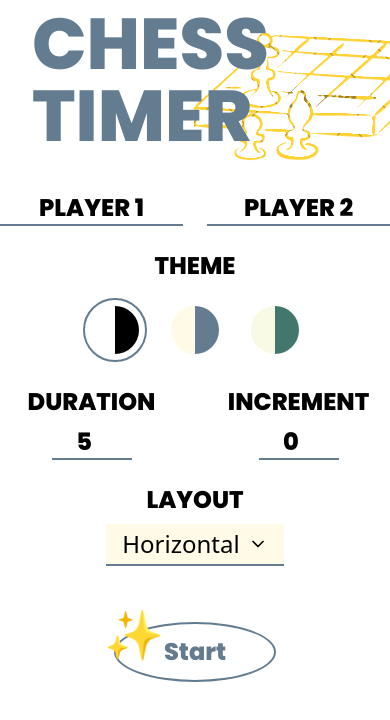
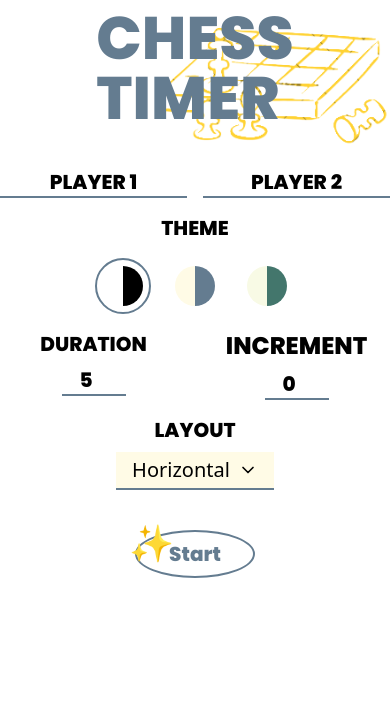
Before and after one commit to Janhvibabani/Chess-Timer, a Next.js app: page / in a window 390 px wide. Shown: the top 720 px of the page. Built offline with nearby package versions, Linux system fonts and the light colour scheme.

Commit message:
Improve responsive design and styling across app

```diff
--- a/app/components/CustomDropdown.tsx
+++ b/app/components/CustomDropdown.tsx
@@ -36,7 +36,7 @@ const CustomDropdown: React.FC<CustomDropdownProps> = ({ layout, setLayout }) =>
   return (
     <div className="relative" ref={dropdownRef}>
       <button
-        className="dropdown-button text-black text-2xl text-center font-sans bg-[#FFFBE6] border-b-2 border-[#647C90] focus:outline-none px-4 py-1 cursor-pointer flex items-center z-10"
+        className="dropdown-button text-black text-xl md:text-2xl text-center font-sans bg-[#FFFBE6] border-b-2 border-[#647C90] focus:outline-none px-4 py-1 cursor-pointer flex items-center z-10"
         onClick={toggleDropdown}
       >
         {layout === 'horizontal' ? 'Horizontal' : 'Vertical'}
--- a/app/globals.css
+++ b/app/globals.css
@@ -1,7 +1,6 @@
 @tailwind base;
 @tailwind components;
 @tailwind utilities;
-
 
 @font-face {
   font-family: 'CustomFont';
@@ -11,11 +10,18 @@
 html, body {
   overflow: hidden;
   height: 100%;
+  margin: 0;
+  padding: 0;
+  background-color: #1a1a1a;
+}
+
+#__next {
+  background-color: #1a1a1a;
 }
 
 /* Ensure consistent button styles */
 button {
-  outline: none; /* Remove default outline */
+  outline: none;
 }
 
 /* Custom styles for the dropdown button */
--- a/app/page.tsx
+++ b/app/page.tsx
@@ -38,47 +38,46 @@ export default function Home() {
   };
 
   return (
-    <div className="min-h-full bg-[#FFFFFF] flex flex-col items-center justify-start pt-2 p-15 ml--12">
+    <div className="min-h-screen w-screen flex flex-col items-center justify-start pt-2 bg-[#FFFFFF] overflow-hidden">
       <div className="flex flex-col items-center gap-2 w-full max-w-md mx-8">
-        <div className="flex items-center justify-left -space-x-20 ml-8">
-            <h1 className="text-[#647C90] text-7xl mb-8 flex flex-col gap-0 font-['CustomFont'] z-10">
-              <span>CHESS</span>
-              <span>TIMER</span>
-            </h1>
-            <img
+        <div className="flex items-center justify-center relative w-full">
+          <h1 className="text-[#647C90] text-6xl md:text-7xl mb-8 flex flex-col gap-0 font-['CustomFont'] z-10">
+            <span>CHESS</span>
+            <span>TIMER</span>
+          </h1>
+          <img
             src="/images/chesso.png"
             alt="Chess board and pieces"
-            className="w-100 h-auto ml-10"
+            className="w-auto h-32 md:h-40 absolute right-0 top-1/2 -translate-y-1/2"
           />
         </div>
 
-
-        <div className="grid grid-cols-2 gap-6 w-full mb-12">
+        <div className="grid grid-cols-2 gap-4 md:gap-6 w-full mb-8 md:mb-12">
           <input
             type="text"
             value={player1}
             onChange={(e) => setPlayer1(e.target.value)}
-            className="text-black text-2xl text-center font-['CustomFont'] bg-transparent border-b-2 border-[#647C90] focus:outline-none"
+            className="text-black text-xl md:text-2xl text-center font-['CustomFont'] bg-transparent border-b-2 border-[#647C90] focus:outline-none"
           />
           <input
             type="text"
             value={player2}
             onChange={(e) => setPlayer2(e.target.value)}
-            className="text-black text-2xl text-center font-['CustomFont'] bg-transparent border-b-2 border-[#647C90] focus:outline-none"
+            className="text-black text-xl md:text-2xl text-center font-['CustomFont'] bg-transparent border-b-2 border-[#647C90] focus:outline-none"
           />
 
           <div className="col-span-2 flex flex-col items-center gap-4">
-            <p className="text-black text-2xl text-center font-['CustomFont']">THEME</p>
+            <p className="text-black text-xl md:text-2xl text-center font-['CustomFont']">THEME</p>
             <div className="flex gap-4">
               {themes.map((theme) => (
                 <button
                   key={theme.id}
                   onClick={() => setSelectedTheme(theme.id)}
-                  className={`w-16 h-16 rounded-full flex items-center justify-center border-2 ${
+                  className={`w-14 h-14 md:w-16 md:h-16 rounded-full flex items-center justify-center border-2 ${
                     selectedTheme === theme.id ? 'border-[#647C90]' : 'border-transparent'
                   }`}
                 >
-                  <div className="w-12 h-12 rounded-full flex">
+                  <div className="w-10 h-10 md:w-12 md:h-12 rounded-full flex">
                     <div className="w-1/2 rounded-l-full" style={{ backgroundColor: theme.colors[0] }}></div>
                     <div className="w-1/2 rounded-r-full" style={{ backgroundColor: theme.colors[1] }}></div>
                   </div>
@@ -88,13 +87,13 @@ export default function Home() {
           </div>
 
           <div className="flex flex-col items-center">
-            <p className="text-black text-2xl text-center font-['CustomFont'] mb-2">DURATION</p>
+            <p className="text-black text-xl md:text-2xl text-center font-['CustomFont'] mb-2">DURATION</p>
             <input
               type="number"
               min="1"
               value={duration}
               onChange={(e) => setDuration(e.target.value)}
-              className="text-black text-2xl text-center font-['CustomFont'] bg-transparent border-b-2 border-[#647C90] focus:outline-none w-20"
+              className="text-black text-xl md:text-2xl text-center font-['CustomFont'] bg-transparent border-b-2 border-[#647C90] focus:outline-none w-16 md:w-20"
             />
           </div>
 
@@ -105,12 +104,12 @@ export default function Home() {
               min="0"
               value={increment}
               onChange={(e) => setIncrement(e.target.value)}
-              className="text-black text-2xl text-center font-['CustomFont'] bg-transparent border-b-2 border-[#647C90] focus:outline-none w-20"
+              className="text-black text-xl md:text-2xl text-center font-['CustomFont'] bg-transparent border-b-2 border-[#647C90] focus:outline-none w-16 md:w-20"
             />
           </div>
 
           <div className="col-span-2 flex flex-col items-center">
-            <p className="text-black text-2xl text-center font-['CustomFont'] mb-2">LAYOUT</p>
+            <p className="text-black text-xl md:text-2xl text-center font-['CustomFont'] mb-2">LAYOUT</p>
             <CustomDropdown layout={layout} setLayout={setLayout} />
           </div>
 
@@ -119,9 +118,9 @@ export default function Home() {
 
         <button
           onClick={handleStart}
-          className="relative bg-white text-[#647C90] text-2xl font-['CustomFont'] font-bold py-3 px-12 rounded-[50%] border-2 border-[#647C90]">
+          className="relative bg-white text-[#647C90] text-xl md:text-2xl font-['CustomFont'] font-bold py-2 md:py-3 px-8 md:px-12 rounded-[50%] border-2 border-[#647C90]">
           Start
-          <span className="absolute text-yellow-400 text-5xl -top-3 -left-3">✨</span>
+          <span className="absolute text-yellow-400 text-4xl md:text-5xl -top-2 md:-top-3 -left-2 md:-left-3">✨</span>
         </button>
       </div>
     </div>
--- a/app/timer/horizontalLayout/page.tsx
+++ b/app/timer/horizontalLayout/page.tsx
@@ -134,15 +134,15 @@ function HorizontalLayout() {
   };
 
   return (
-    <div className="min-h-full flex items-center justify-center bg-[#1a1a1a]">
-      <div className="w-[350px] h-[700px] bg-white relative">
+    <div className="fixed inset-0 flex items-center justify-center bg-[#1a1a1a]">
+      <div className="w-full h-[100dvh] md:w-[700px] md:h-[350px] bg-white relative">
         {/* Exit Button */}
         <button
           className="absolute left-4 top-4 p-2 rounded-full flex items-center justify-center z-10"
           style={{ backgroundColor: isPlayer1Turn ? colors[0] : colors[1], color: isPlayer1Turn ? colors[1] : colors[0]}}
           onClick={handleExit}
         >
-          <X size={24} />
+          <X size={20} className="md:w-6 md:h-6" />
         </button>
 
         <div className="grid grid-cols-[1fr,0px,1fr] h-full">
--- a/app/timer/verticalLayout/page.tsx
+++ b/app/timer/verticalLayout/page.tsx
@@ -134,15 +134,15 @@ function VerticalLayout() {
   };
 
   return (
-    <div className="min-h-full flex items-center justify-center bg-[#1a1a1a]">
-      <div className="w-[350px] h-[700px] bg-white relative">
+    <div className="fixed inset-0 flex items-center justify-center bg-[#1a1a1a]">
+      <div className="w-full h-[100dvh] md:w-[350px] md:h-[700px] bg-white relative">
         {/* Exit Button */}
         <button
           className="absolute left-4 top-4 p-2 rounded-full flex items-center justify-center z-10"
           style={{ backgroundColor: isPlayer1Turn ? colors[1] : colors[0], color: isPlayer1Turn ? colors[0] : colors[1]}}
           onClick={handleExit}
         >
-          <X size={24} />
+          <X size={20} className="md:w-6 md:h-6" />
         </button>
 
         <div className={`grid grid-rows-[1fr,0px,1fr] h-full`}>
```
